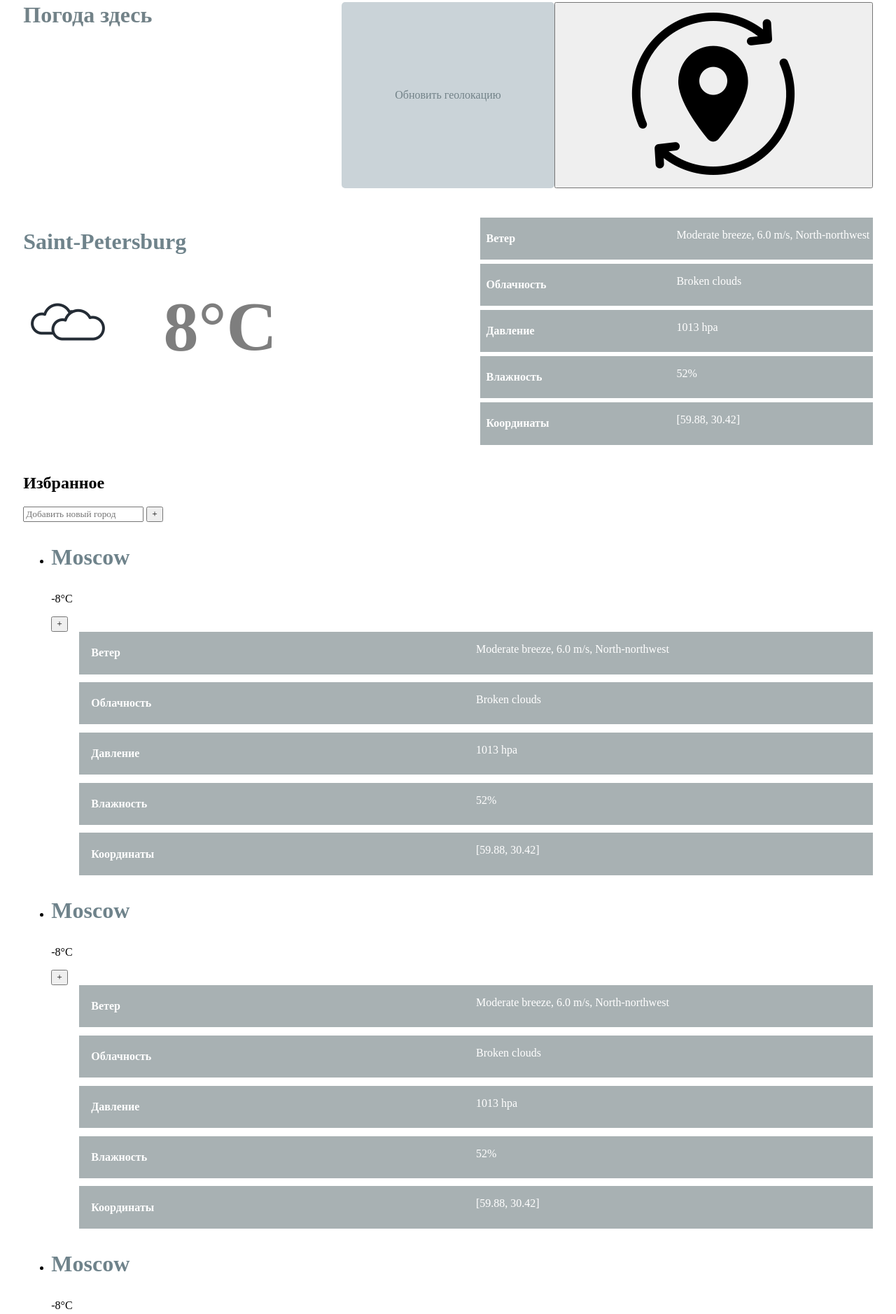
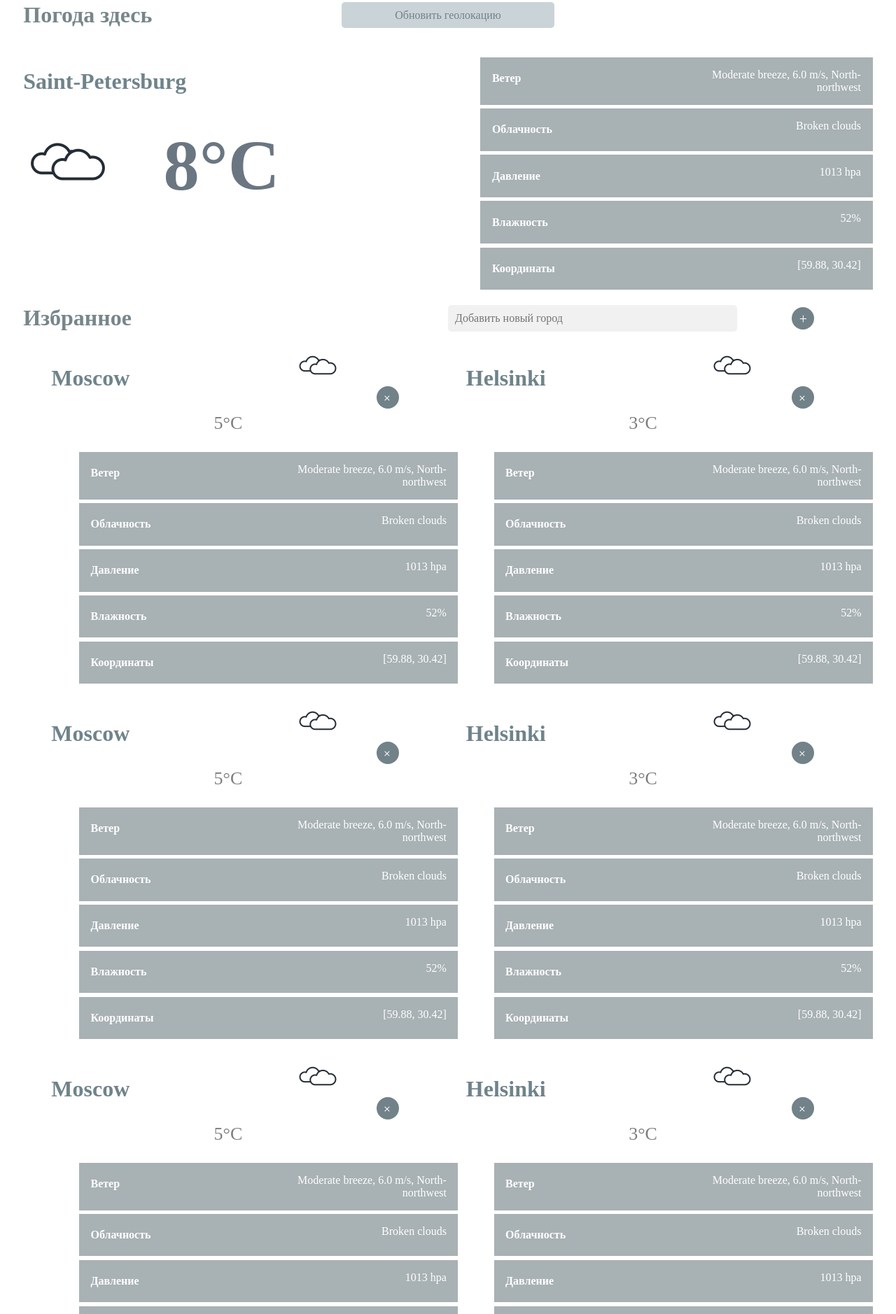
Before and after one commit to AlexKolc/alexkolc.github.io-old-, a plain HTML site: page index.html in a window 1280 px wide. Shown: the part 22-1900 px from the top of the page at 70% size. Drawn offline with Linux system fonts and the light colour scheme.

Commit message:
It's work awful

```diff
--- a/index.html
+++ b/index.html
@@ -63,8 +63,40 @@
             <li class="favorite-city">
                 <div class="favorite-weather">
                     <h3>Moscow</h3>
-                    <p class="degrees">-8°C</p>
-<!--                    <i class="fa fa-snowflake-o fa-2x" aria-hidden="true"></i>-->
+                    <p class="degrees">5&deg;C</p>
+                    <img src="images/broken_clouds.png" class="favorite-weather-img" alt="Weather small">
+                    <button class="delete-btn">+</button>
+                </div>
+
+                <ul class="weather-info">
+                    <li class="characteristic">
+                        <h4>Ветер</h4>
+                        <p>Moderate breeze, 6.0 m/s, North-northwest</p>
+                    </li>
+                    <li class="characteristic">
+                        <h4>Облачность</h4>
+                        <p>Broken clouds</p>
+                    </li>
+                    <li class="characteristic">
+                        <h4>Давление</h4>
+                        <p>1013 hpa</p>
+                    </li>
+                    <li class="characteristic">
+                        <h4>Влажность</h4>
+                        <p>52%</p>
+                    </li>
+                    <li class="characteristic">
+                        <h4>Координаты</h4>
+                        <p>[59.88, 30.42]</p>
+                    </li>
+                </ul>
+            </li>
+
+            <li class="favorite-city">
+                <div class="favorite-weather">
+                    <h3>Helsinki</h3>
+                    <p class="degrees">3&deg;C</p>
+                    <img src="images/broken_clouds.png" class="favorite-weather-img" alt="Weather small">
                     <button class="delete-btn">+</button>
                 </div>
 
@@ -95,8 +127,40 @@
             <li class="favorite-city">
                 <div class="favorite-weather">
                     <h3>Moscow</h3>
-                    <p class="degrees">-8°C</p>
-                    <!--                    <i class="fa fa-snowflake-o fa-2x" aria-hidden="true"></i>-->
+                    <p class="degrees">5&deg;C</p>
+                    <img src="images/broken_clouds.png" class="favorite-weather-img" alt="Weather small">
+                    <button class="delete-btn">+</button>
+                </div>
+
+                <ul class="weather-info">
+                    <li class="characteristic">
+                        <h4>Ветер</h4>
+                        <p>Moderate breeze, 6.0 m/s, North-northwest</p>
+                    </li>
+                    <li class="characteristic">
+                        <h4>Облачность</h4>
+                        <p>Broken clouds</p>
+                    </li>
+                    <li class="characteristic">
+                        <h4>Давление</h4>
+                        <p>1013 hpa</p>
+                    </li>
+                    <li class="characteristic">
+                        <h4>Влажность</h4>
+                        <p>52%</p>
+                    </li>
+                    <li class="characteristic">
+                        <h4>Координаты</h4>
+                        <p>[59.88, 30.42]</p>
+                    </li>
+                </ul>
+            </li>
+
+            <li class="favorite-city">
+                <div class="favorite-weather">
+                    <h3>Helsinki</h3>
+                    <p class="degrees">3&deg;C</p>
+                    <img src="images/broken_clouds.png" class="favorite-weather-img" alt="Weather small">
                     <button class="delete-btn">+</button>
                 </div>
 
@@ -127,8 +191,8 @@
             <li class="favorite-city">
                 <div class="favorite-weather">
                     <h3>Moscow</h3>
-                    <p class="degrees">-8°C</p>
-                    <!--                    <i class="fa fa-snowflake-o fa-2x" aria-hidden="true"></i>-->
+                    <p class="degrees">5&deg;C</p>
+                    <img src="images/broken_clouds.png" class="favorite-weather-img" alt="Weather small">
                     <button class="delete-btn">+</button>
                 </div>
 
@@ -158,73 +222,9 @@
 
             <li class="favorite-city">
                 <div class="favorite-weather">
-                    <h3>Moscow</h3>
-                    <p class="degrees">-8°C</p>
-                    <!--                    <i class="fa fa-snowflake-o fa-2x" aria-hidden="true"></i>-->
-                    <button class="delete-btn">+</button>
-                </div>
-
-                <ul class="weather-info">
-                    <li class="characteristic">
-                        <h4>Ветер</h4>
-                        <p>Moderate breeze, 6.0 m/s, North-northwest</p>
-                    </li>
-                    <li class="characteristic">
-                        <h4>Облачность</h4>
-                        <p>Broken clouds</p>
-                    </li>
-                    <li class="characteristic">
-                        <h4>Давление</h4>
-                        <p>1013 hpa</p>
-                    </li>
-                    <li class="characteristic">
-                        <h4>Влажность</h4>
-                        <p>52%</p>
-                    </li>
-                    <li class="characteristic">
-                        <h4>Координаты</h4>
-                        <p>[59.88, 30.42]</p>
-                    </li>
-                </ul>
-            </li>
-
-            <li class="favorite-city">
-                <div class="favorite-weather">
-                    <h3>Moscow</h3>
-                    <p class="degrees">-8°C</p>
-                    <!--                    <i class="fa fa-snowflake-o fa-2x" aria-hidden="true"></i>-->
-                    <button class="delete-btn">+</button>
-                </div>
-
-                <ul class="weather-info">
-                    <li class="characteristic">
-                        <h4>Ветер</h4>
-                        <p>Moderate breeze, 6.0 m/s, North-northwest</p>
-                    </li>
-                    <li class="characteristic">
-                        <h4>Облачность</h4>
-                        <p>Broken clouds</p>
-                    </li>
-                    <li class="characteristic">
-                        <h4>Давление</h4>
-                        <p>1013 hpa</p>
-                    </li>
-                    <li class="characteristic">
-                        <h4>Влажность</h4>
-                        <p>52%</p>
-                    </li>
-                    <li class="characteristic">
-                        <h4>Координаты</h4>
-                        <p>[59.88, 30.42]</p>
-                    </li>
-                </ul>
-            </li>
-
-            <li class="favorite-city">
-                <div class="favorite-weather">
-                    <h3>Moscow</h3>
-                    <p class="degrees">-8°C</p>
-                    <!--                    <i class="fa fa-snowflake-o fa-2x" aria-hidden="true"></i>-->
+                    <h3>Helsinki</h3>
+                    <p class="degrees">3&deg;C</p>
+                    <img src="images/broken_clouds.png" class="favorite-weather-img" alt="Weather small">
                     <button class="delete-btn">+</button>
                 </div>
 
--- a/style.css
+++ b/style.css
@@ -9,7 +9,7 @@
 }
 
 .weather-top-name {
-    color: #728288;
+    color: #77868a;
     font-size: 32px;
     margin: 0;
 }
@@ -18,12 +18,18 @@
     margin: 2%;
 }
 
-.update-btn {
+.update-btn, .update-btn-img {
     background-color: #cad3d8;
     color: #728288;
     border-radius: 5px;
     border: none;
     font-size: 16px;
+}
+
+.update-img {
+    max-width: 24px;
+    height: auto;
+    margin: 0;
 }
 
 .current-city-info {
@@ -70,9 +76,229 @@ h3 {
     background-color: #a8b1b3;
     color: white;
     font-size: 16px;
+    list-style-type: none;
+}
+
+.characteristic p {
+    text-align: right;
+    margin-right: 6%;
 }
 
 h4 {
-    margin-left: 3%;
+    margin-left: 6%;
     font-weight: bold;
 }
+
+.favorite {
+
+}
+
+.favorite-top {
+    display: grid;
+    grid-template-columns: 50% 45%;
+}
+
+h2 {
+    color: #77868a;
+    font-size: 32px;
+    margin: 0;
+}
+
+
+.add-new-city {
+    display: grid;
+    grid-template-columns: 90% 10%;
+}
+
+.new-city {
+    width: 80%;
+    font-size: 16px;
+    background-color: #f1f1f1;
+    border-radius: 5px;
+    border: none;
+    color: #728288;
+    padding: 10px;
+}
+
+.add-btn {
+    font-size: 20px;
+    font-weight: lighter;
+    color: white;
+    background-color: #718288;
+    width: 32px;
+    height: 32px;
+    border-radius: 50%;
+    border: none;
+    margin-top: auto;
+    margin-bottom: auto;
+    text-align: center;
+    line-height: 32px;
+    cursor: pointer;
+}
+
+.favorite-cities {
+    display: grid;
+    grid-template-columns: 1fr 1fr;
+    grid-gap: 1%;
+    list-style-type: none;
+}
+
+.favorite-city {
+
+}
+
+.favorite-weather {
+    display: grid;
+    grid-template-columns: 2fr 1fr 1fr 1fr;
+}
+
+.favorite-weather-img {
+    max-width: 64px;
+    height: auto;
+    margin: 0;
+}
+
+.degrees {
+    font-size: 26px;
+    color: #7e7e7e;
+    /*margin: 0;*/
+    margin-top: 100px;
+}
+
+.delete-btn {
+    font-size: 20px;
+    font-weight: lighter;
+    color: white;
+    background-color: #718288;
+    width: 32px;
+    height: 32px;
+    border-radius: 50%;
+    border: none;
+    margin-top: auto;
+    margin-bottom: auto;
+    text-align: center;
+    line-height: 32px;
+    transform: rotate(45deg);
+    cursor: pointer;
+}
+
+@media screen and (min-width: 530px) and (max-width: 940px) {
+    .update-btn {
+        display: none;
+    }
+
+    .add-new-city {
+        display: grid;
+        grid-template-columns: 90% 10%;
+        width: 100%;
+        font-size: 1em;
+    }
+
+    .weather-top {
+        margin: 2%;
+        display: grid;
+        grid-template-columns: 70% 30% 1fr;
+    }
+
+    .current-weather {
+        display: grid;
+        grid-template-columns: 1fr 2fr;
+    }
+
+    .current-degrees {
+        font-size: 3.2em;
+        margin: auto 0 0;
+        color: #6A7681;
+    }
+
+    .current-weather-img {
+        margin: 0;
+    }
+
+    .new-city {
+        font-size: 10px;
+    }
+}
+
+@media screen and (min-width: 940px) {
+    .update-btn-img {
+        display: none;
+    }
+
+    .favorite-top {
+        display: grid;
+        grid-template-columns: 50% 45%;
+    }
+
+    .add-city {
+        display: grid;
+        grid-template-columns: 90% 10%;
+    }
+
+    .current-city-info {
+        display: grid;
+        grid-template-columns: 1fr 1fr;
+        grid-gap: 1%;
+    }
+
+    .current-weather {
+        display: grid;
+        grid-template-columns: 1fr 2fr;
+    }
+
+    .current-degrees {
+        font-size: 3.2em;
+        margin: auto 0 0;
+        color: #6A7681;
+    }
+
+    .current-weather-img {
+        margin: 0;
+    }
+}
+
+
+@media screen and (max-width: 530px) {
+    .favorite-cities {
+        display: grid;
+        grid-template-columns: 1fr;
+    }
+
+    .add-city {
+        display: grid;
+        grid-template-columns: 90% 10%;
+        width: 100%;
+        font-size: 1em;
+    }
+
+    .weather-top {
+        margin: 2%;
+        display: grid;
+        grid-template-columns: 70% 30% 1fr;
+    }
+
+    .update-btn {
+        display: none;
+    }
+
+    .new-city {
+        width: 80%;
+        font-size: 1em;
+    }
+
+    .current-weather {
+        display: grid;
+        grid-template-columns: 1fr 1fr;
+
+    }
+
+    .current-degrees {
+        font-size: 3.2em;
+        margin: auto 0 0;
+        color: #6A7681;
+    }
+
+    .current-weather-img {
+        margin: 0;
+    }
+}
```
